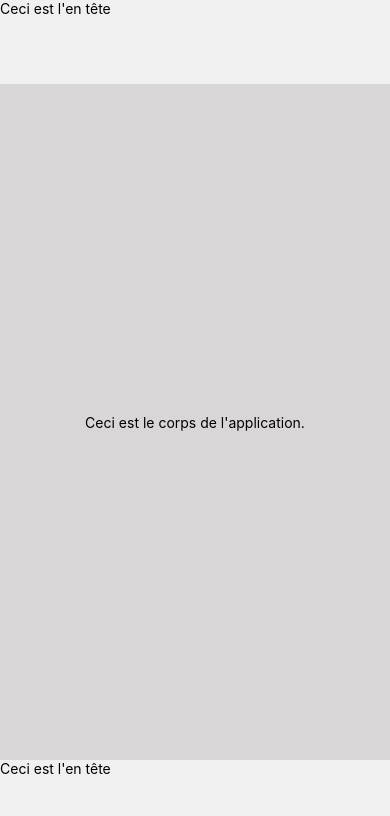
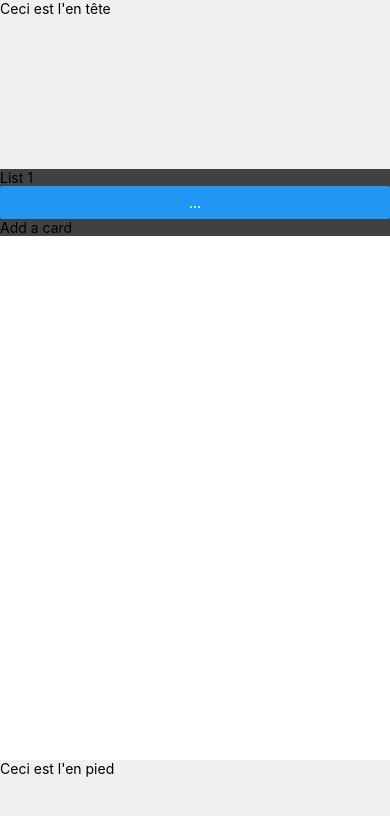
Before and after one commit to chrisDev06/T-DEV-600, a React Native app in the folder client/: screen / in a window 390 px wide. Shown: the top 816 px of the page. Built offline with nearby package versions, Linux system fonts and the light colour scheme.

Commit message:
ajout des button input et texte

```diff
--- a/client/App.js
+++ b/client/App.js
@@ -6,10 +6,10 @@ import Footer from './Dashboard/Pages/Footer';
 
 export default function App() {
   return (
-    <View style={headerStyle.container}>
-      <Header/>
-      <Body/>
-      <Footer/>
+    <View style= {headerStyle.container } >
+      <Header style={headerStyle.header }/>
+      <Body style={headerStyle.body }/>
+      <Footer style={headerStyle.footer }/>
     </View>
   );
 }
@@ -20,6 +20,7 @@ const headerStyle = StyleSheet.create({
     flex: 1,
     backgroundColor: '#D9D6D8',
     alignItems: 'center',
-    justifyContent: 'space-between',
+    justifyContent: 'collapse',
   },
+
 });
--- a/client/Dashboard/Pages/Body.js
+++ b/client/Dashboard/Pages/Body.js
@@ -1,12 +1,22 @@
 import React from 'react';
 import { View, Text } from 'react-native';
+import List from "./List"
+
 
 const Body = () => {
   return (
-    <View>
-      <Text>Ceci est le corps de l'application.</Text>
+    <View style= {styles.BodyPage}>
+      <List/>
     </View>
   );
 };
 
+const styles = {
+  BodyPage: {
+    backgroundColor: "#FFFFFF",
+    height: "70%",
+    width: "100%"
+  }
+}
+
 export default Body;
--- a/client/Dashboard/Pages/Footer.js
+++ b/client/Dashboard/Pages/Footer.js
@@ -4,7 +4,7 @@ import { View, Text, StyleSheet } from 'react-native';
 const Footer = () => {
   return (
     <View style={style.container}>
-      <Text>Ceci est l'en tête</Text>
+      <Text>Ceci est l'en pied</Text>
     </View>
   );
 };
--- a/client/Dashboard/Pages/Header.js
+++ b/client/Dashboard/Pages/Header.js
@@ -12,7 +12,7 @@ const Header = () => {
 const style = StyleSheet.create({
     container: {
         backgroundColor: '#f0f0f0',
-        height: '10%',
+        height: '20%',
         width: '100%'
       },
 })
--- /dev/null
+++ b/client/Dashboard/Pages/List.js
@@ -0,0 +1,33 @@
+import React from 'react';
+import { View, Text, StyleSheet, Button, TextInput } from 'react-native';
+
+const List = () => {
+  return (
+    <View style= {styles.ListPage}>
+        <View>
+            <Text>List 1</Text>
+            <Button
+                title = "..."
+                onpressed = {console.log("affichage menu action pour une list")}
+            />
+        </View>
+        <View>
+            <TextInput
+                onChangeText={console.log("Card ajouté")}
+                placeholder="Add a card"
+            />
+        </View>
+    </View>
+  );
+};
+
+const styles = StyleSheet.create({
+    ListPage : {
+        backgroundColor: "#414141",
+        width: "400",
+        height: "700",
+
+    }
+})
+
+export default List;
--- a/client/package.json
+++ b/client/package.json
@@ -10,7 +10,7 @@
   },
   "dependencies": {
     "@expo/metro-runtime": "~3.1.3",
-    "expo": "^50.0.7",
+    "expo": "^50.0.8",
     "expo-status-bar": "~1.11.1",
     "react": "18.2.0",
     "react-dom": "18.2.0",
```
Also changed, not shown: client/Dashboard/List.js (deleted, +0 -27 lines), 2 other files (tests, documents, lock files or other folders).
